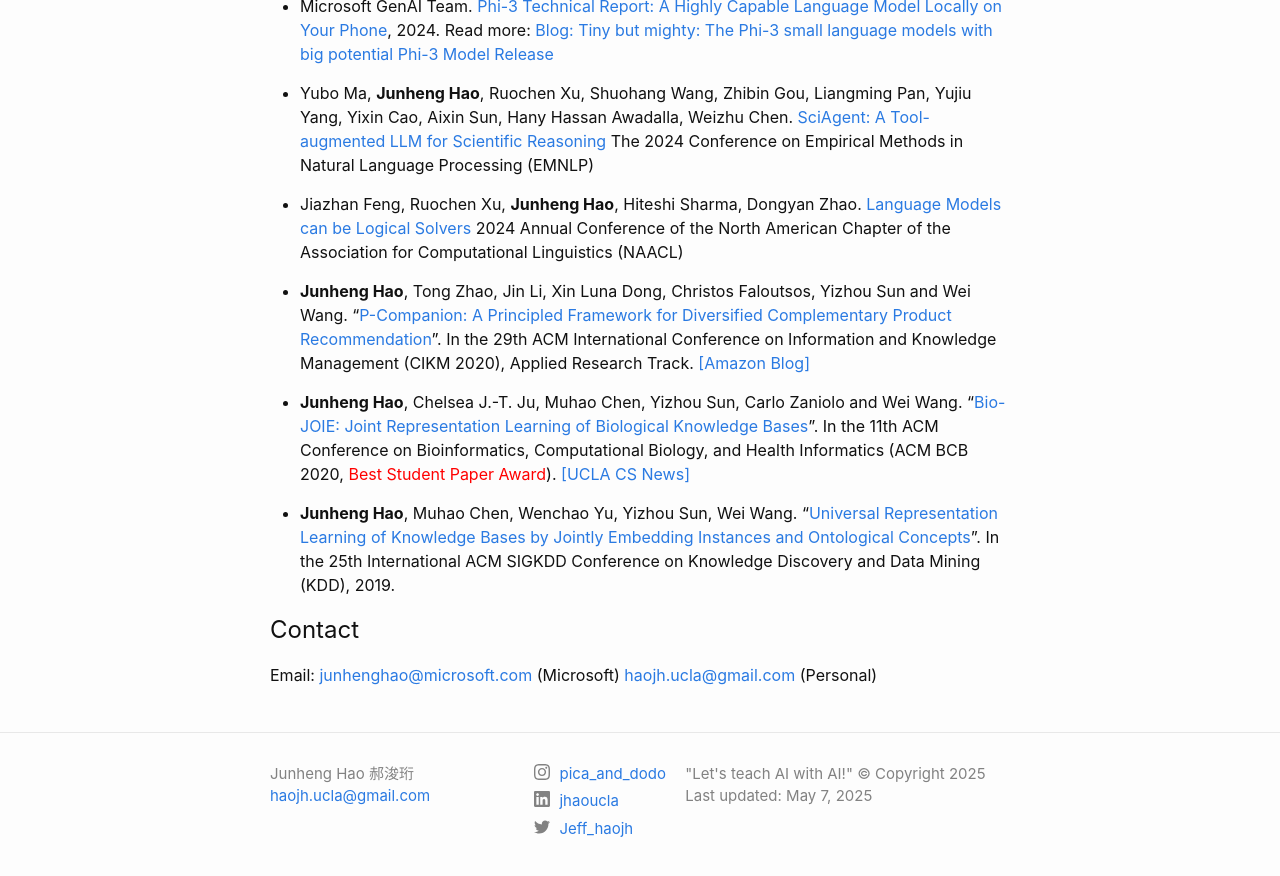
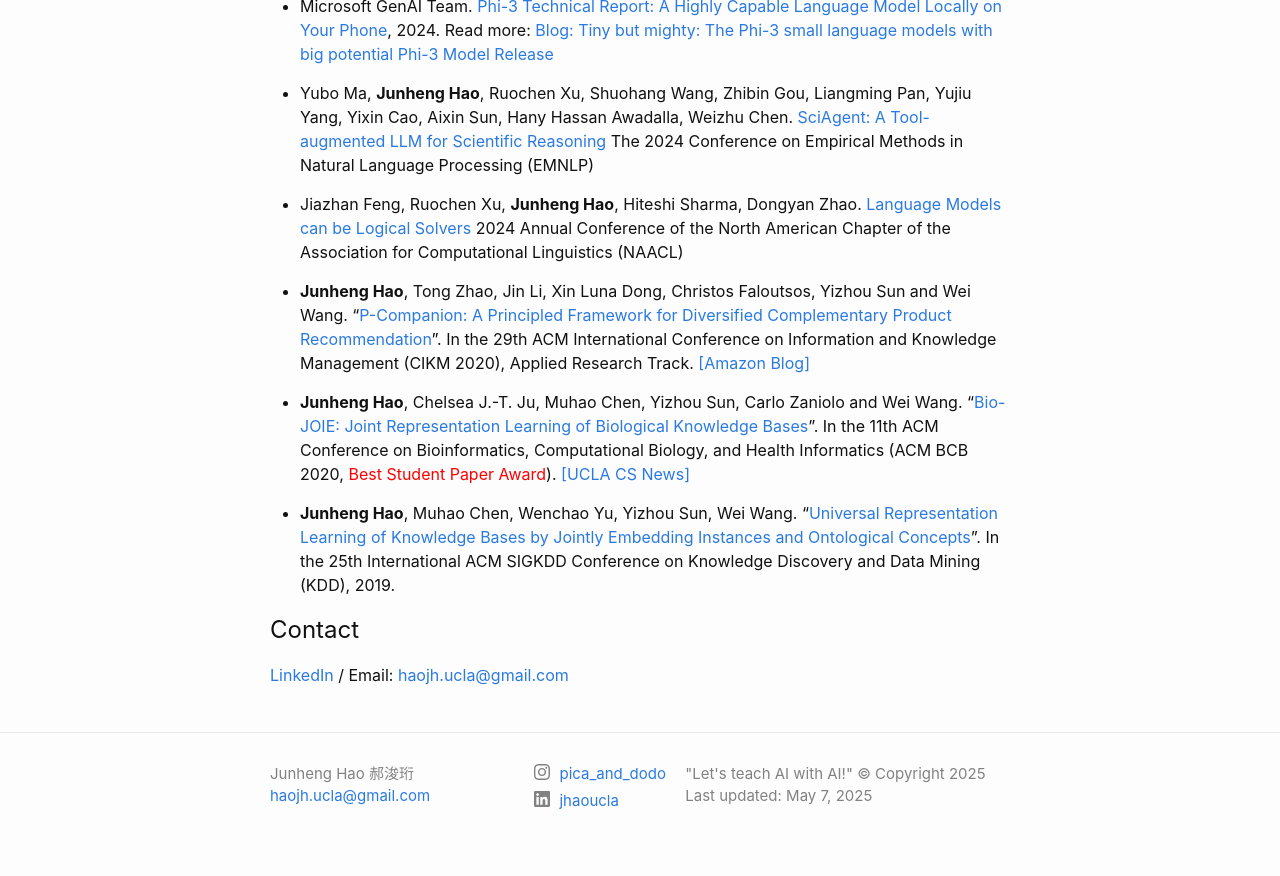
Before and after one commit to junhenghao/junhenghao.github.io, a Jekyll site: the page built from index.md, in a window 1280 px wide and 900 px high, scrolled down 1537 px. Shown: the top 876 px of the window. Built offline with Jekyll 4.4.1, drawn with Linux system fonts in a browser that asks for light colours.

Commit message:
update contact linkedin

```diff
--- a/_config.yml
+++ b/_config.yml
@@ -9,7 +9,7 @@ description: > # this means to ignore newlines until "twitter_username:"
 
 # social links
 linkedin_username: jhaoucla
-twitter_username: Jeff_haojh
+# twitter_username: Jeff_haojh
 # github_username:  jekyll
 # rss: rss
 # dribbble_username: jekyll
--- a/index.md
+++ b/index.md
@@ -59,5 +59,5 @@
 * **Junheng Hao**, Muhao Chen, Wenchao Yu, Yizhou Sun, Wei Wang. "[Universal Representation Learning of Knowledge Bases by Jointly Embedding Instances and Ontological Concepts](https://dl.acm.org/citation.cfm?id=3330838)". In the 25th International ACM SIGKDD Conference on Knowledge Discovery and Data Mining (KDD), 2019.
 
 ## Contact
-Email: [junhenghao@microsoft.com]((mailto:junhenghao@microsoft.com)) (Microsoft) [haojh.ucla@gmail.com](mailto:haojh.ucla@gmail.com) (Personal)
+[LinkedIn](https://www.linkedin.com/in/jhaoucla/) / Email: [haojh.ucla@gmail.com](mailto:haojh.ucla@gmail.com)
 <!-- <p>Feel free to <a href="/contact/">contact me</a>.</p> -->
```
Also changed, not shown: about.md (+1 -1 lines).
